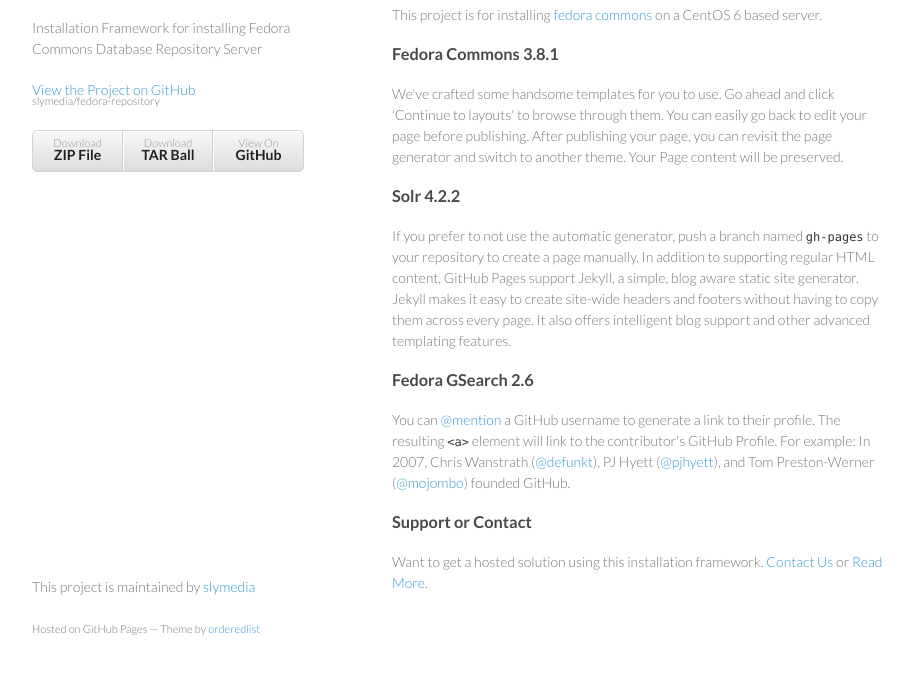
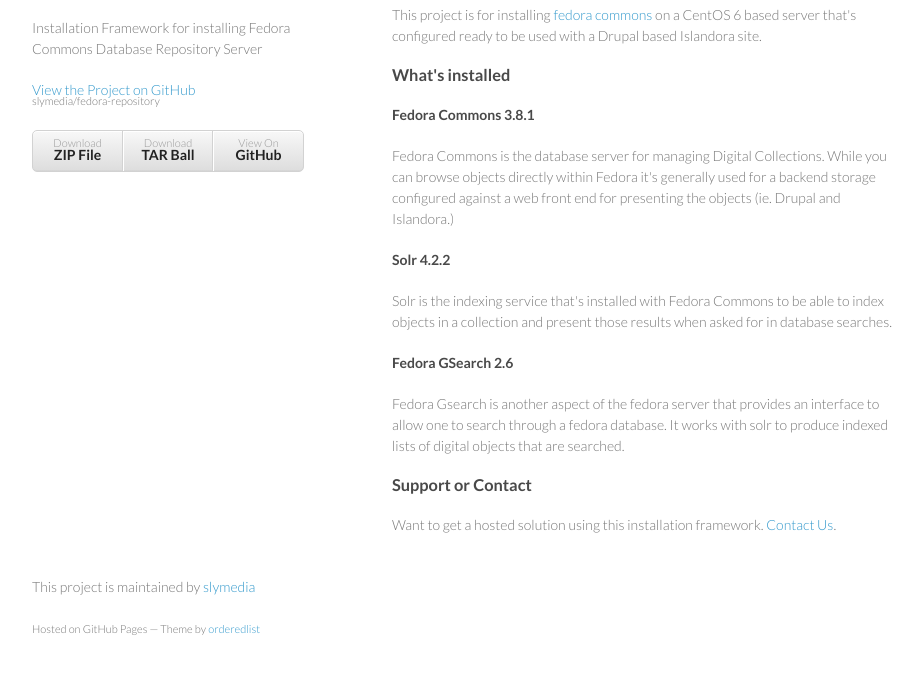
Before and after one commit to slymedia/fedora-repository, a plain HTML site: page index.html in a window 1280 px wide. Shown: the part 92-766 px from the top of the page, without its empty margins (178-1100 px from the left). Drawn offline with Linux system fonts and the light colour scheme.

```diff
--- a/index.html
+++ b/index.html
@@ -31,27 +31,30 @@
         <h3>
 <a id="welcome-to-the-fedora-repository-server-installer" class="anchor" href="#welcome-to-the-fedora-repository-server-installer" aria-hidden="true"><span class="octicon octicon-link"></span></a>Welcome to the Fedora Repository Server Installer.</h3>
 
-<p>This project is for installing <a href="http://fedora-commons.org">fedora commons</a> on a CentOS 6 based server. </p>
+<p>This project is for installing <a href="http://fedora-commons.org">fedora commons</a> on a CentOS 6 based server that's configured ready to be used with a Drupal based Islandora site. </p>
 
 <h3>
-<a id="fedora-commons-381" class="anchor" href="#fedora-commons-381" aria-hidden="true"><span class="octicon octicon-link"></span></a>Fedora Commons 3.8.1</h3>
+<a id="whats-installed" class="anchor" href="#whats-installed" aria-hidden="true"><span class="octicon octicon-link"></span></a>What's installed</h3>
 
-<p>We've crafted some handsome templates for you to use. Go ahead and click 'Continue to layouts' to browse through them. You can easily go back to edit your page before publishing. After publishing your page, you can revisit the page generator and switch to another theme. Your Page content will be preserved.</p>
+<h4>
+<a id="fedora-commons-381" class="anchor" href="#fedora-commons-381" aria-hidden="true"><span class="octicon octicon-link"></span></a>Fedora Commons 3.8.1</h4>
 
-<h3>
-<a id="solr-422" class="anchor" href="#solr-422" aria-hidden="true"><span class="octicon octicon-link"></span></a>Solr 4.2.2</h3>
+<p>Fedora Commons is the database server for managing Digital Collections. While you can browse objects directly within Fedora it's generally used for a backend storage configured against a web front end for presenting the objects (ie. Drupal and Islandora.)</p>
 
-<p>If you prefer to not use the automatic generator, push a branch named <code>gh-pages</code> to your repository to create a page manually. In addition to supporting regular HTML content, GitHub Pages support Jekyll, a simple, blog aware static site generator. Jekyll makes it easy to create site-wide headers and footers without having to copy them across every page. It also offers intelligent blog support and other advanced templating features.</p>
+<h4>
+<a id="solr-422" class="anchor" href="#solr-422" aria-hidden="true"><span class="octicon octicon-link"></span></a>Solr 4.2.2</h4>
 
-<h3>
-<a id="fedora-gsearch-26" class="anchor" href="#fedora-gsearch-26" aria-hidden="true"><span class="octicon octicon-link"></span></a>Fedora GSearch 2.6</h3>
+<p>Solr is the indexing service that's installed with Fedora Commons to be able to index objects in a collection and present those results when asked for in database searches. </p>
 
-<p>You can <a href="https://github.com/blog/821" class="user-mention">@mention</a> a GitHub username to generate a link to their profile. The resulting <code>&lt;a&gt;</code> element will link to the contributor's GitHub Profile. For example: In 2007, Chris Wanstrath (<a href="https://github.com/defunkt" class="user-mention">@defunkt</a>), PJ Hyett (<a href="https://github.com/pjhyett" class="user-mention">@pjhyett</a>), and Tom Preston-Werner (<a href="https://github.com/mojombo" class="user-mention">@mojombo</a>) founded GitHub.</p>
+<h4>
+<a id="fedora-gsearch-26" class="anchor" href="#fedora-gsearch-26" aria-hidden="true"><span class="octicon octicon-link"></span></a>Fedora GSearch 2.6</h4>
+
+<p>Fedora Gsearch is another aspect of the fedora server that provides an interface to allow one to search through a fedora database. It works with solr to produce indexed lists of digital objects that are searched. </p>
 
 <h3>
 <a id="support-or-contact" class="anchor" href="#support-or-contact" aria-hidden="true"><span class="octicon octicon-link"></span></a>Support or Contact</h3>
 
-<p>Want to get a hosted solution using this installation framework. <a href="https://slymedia.net/contact">Contact Us</a> or <a href="http://humanitieshosting.com">Read More</a>.</p>
+<p>Want to get a hosted solution using this installation framework. <a href="https://slymedia.net/contact">Contact Us</a>. </p>
       </section>
       <footer>
         <p>This project is maintained by <a href="https://github.com/slymedia">slymedia</a></p>
```
Also changed, not shown: params.json (+1 -1 lines).
